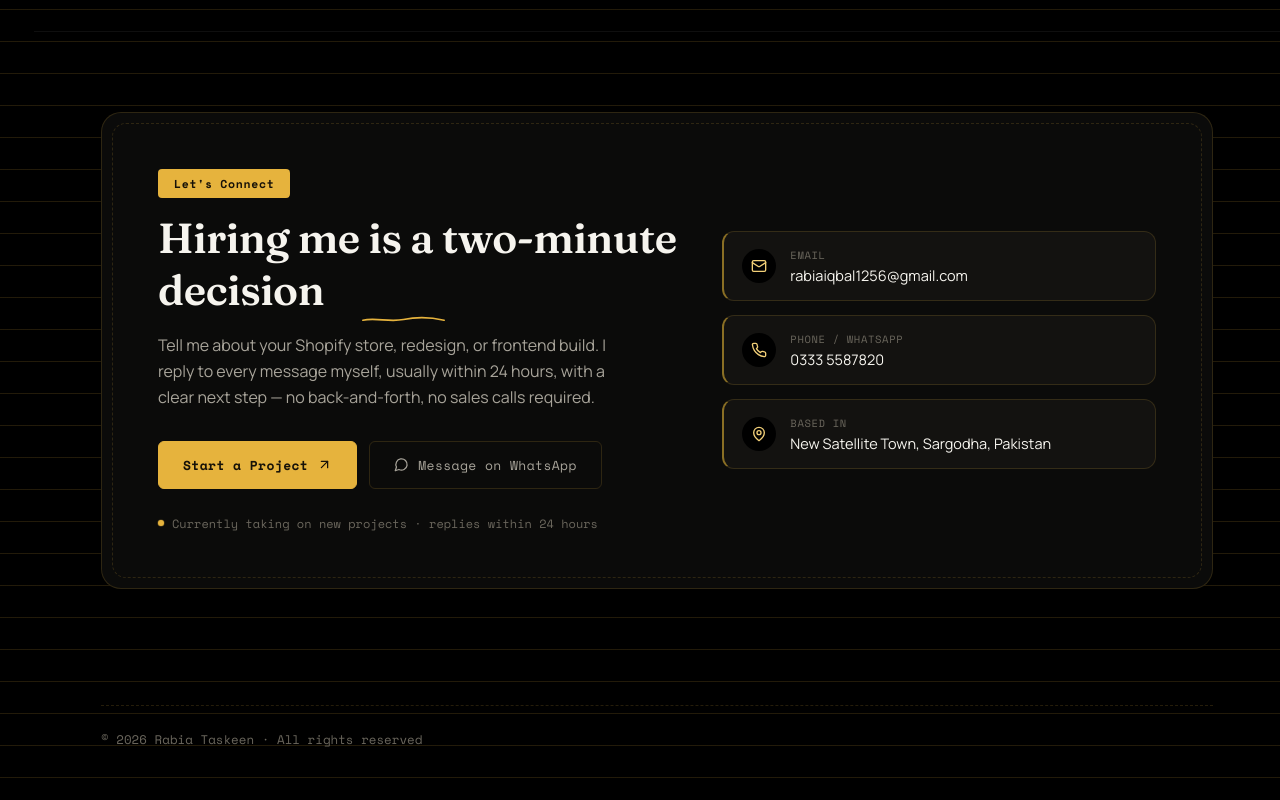
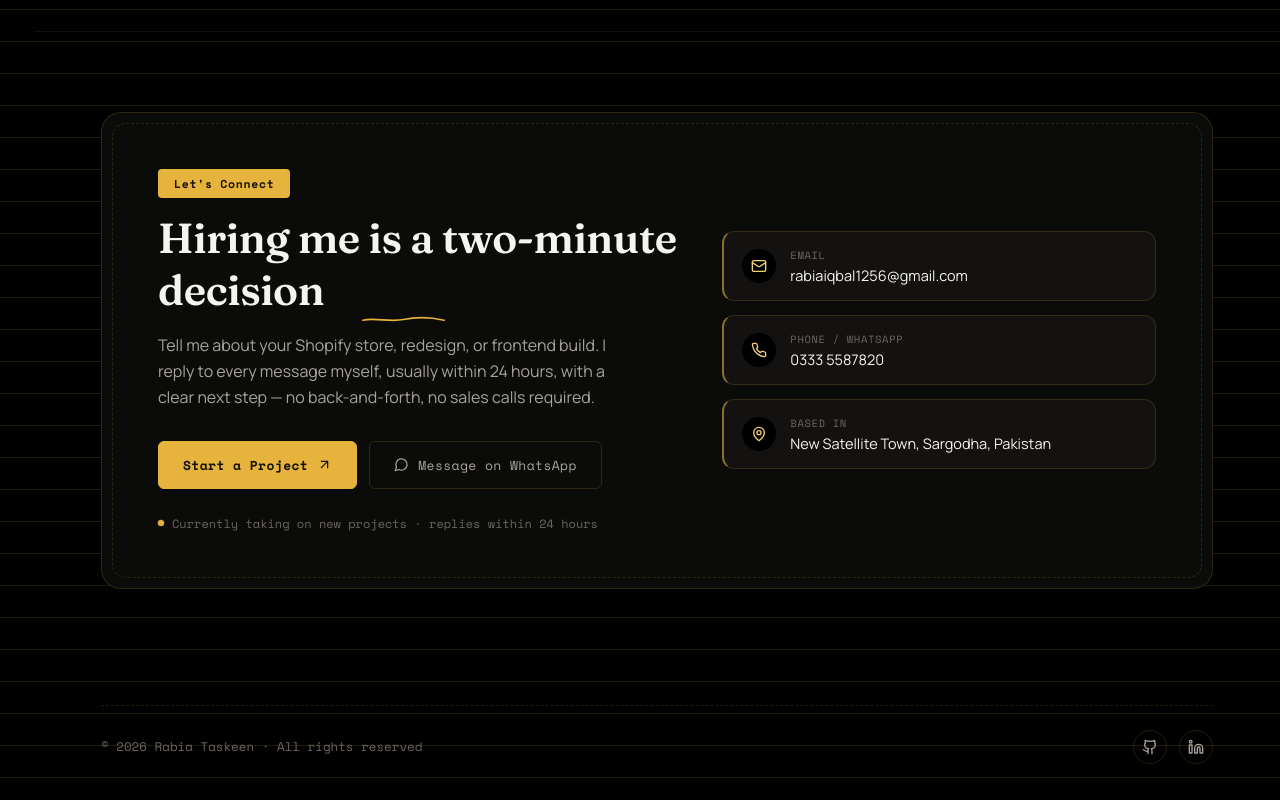
Before and after one commit to Rabia-Developer26/Portfolio, a React (Vite) app: page / in a window 1280 px wide. Shown: the part 6397-7197 px from the top of the page. Built offline with nearby package versions, Linux system fonts and the light colour scheme.

Commit message:
Replace placeholder social links with real URLs
Updated social media links with actual URLs.

```diff
--- a/src/data.js
+++ b/src/data.js
@@ -28,8 +28,8 @@ export const profile = {
   summary:
     "Creative and detail-oriented Shopify Theme Developer and Frontend Web Developer with hands-on experience building responsive, user-friendly, and visually engaging websites. Skilled in Shopify theme customization, HTML, CSS, JavaScript, Bootstrap, and Tailwind CSS. Experienced in converting Figma designs into pixel-perfect websites and optimizing stores for performance, SEO, and user experience.",
   socials: {
-    github: '#',
-    linkedin: '#',
+    github: 'https://github.com/Rabia-Developer26',
+    linkedin: 'www.linkedin.com/in/rabia-taskeen-7797b51b0',
     instagram: '#',
     upwork: '#',
     fiverr: '#',
```
